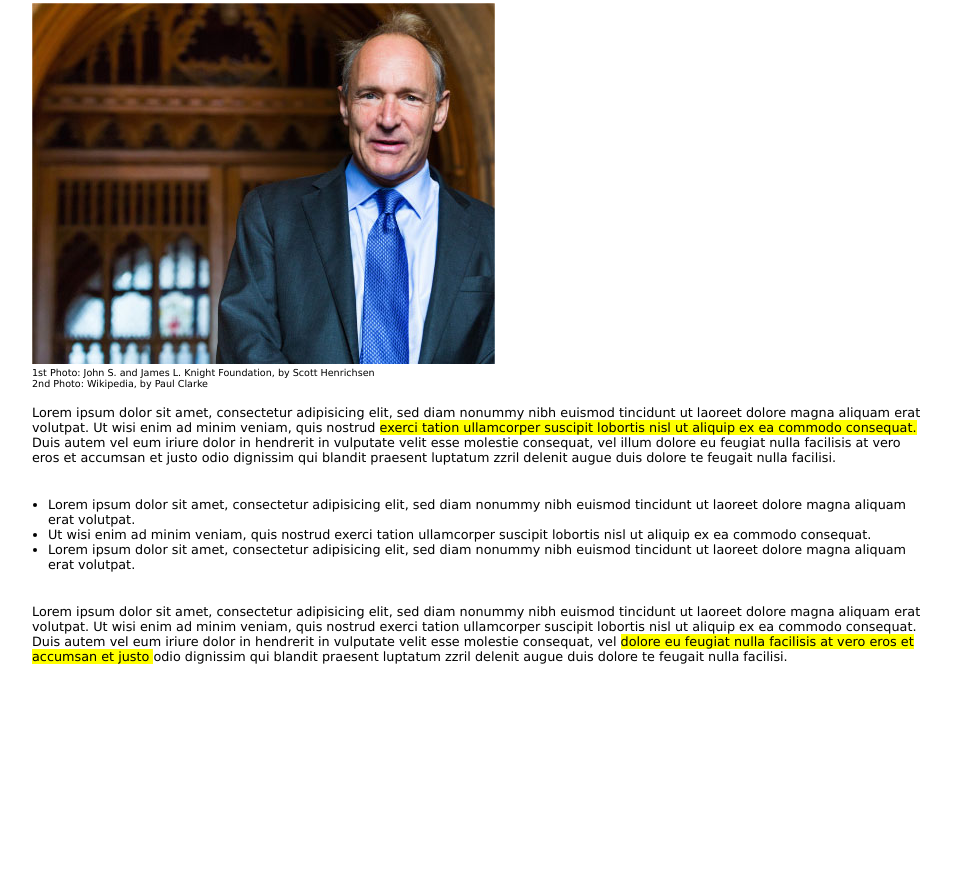
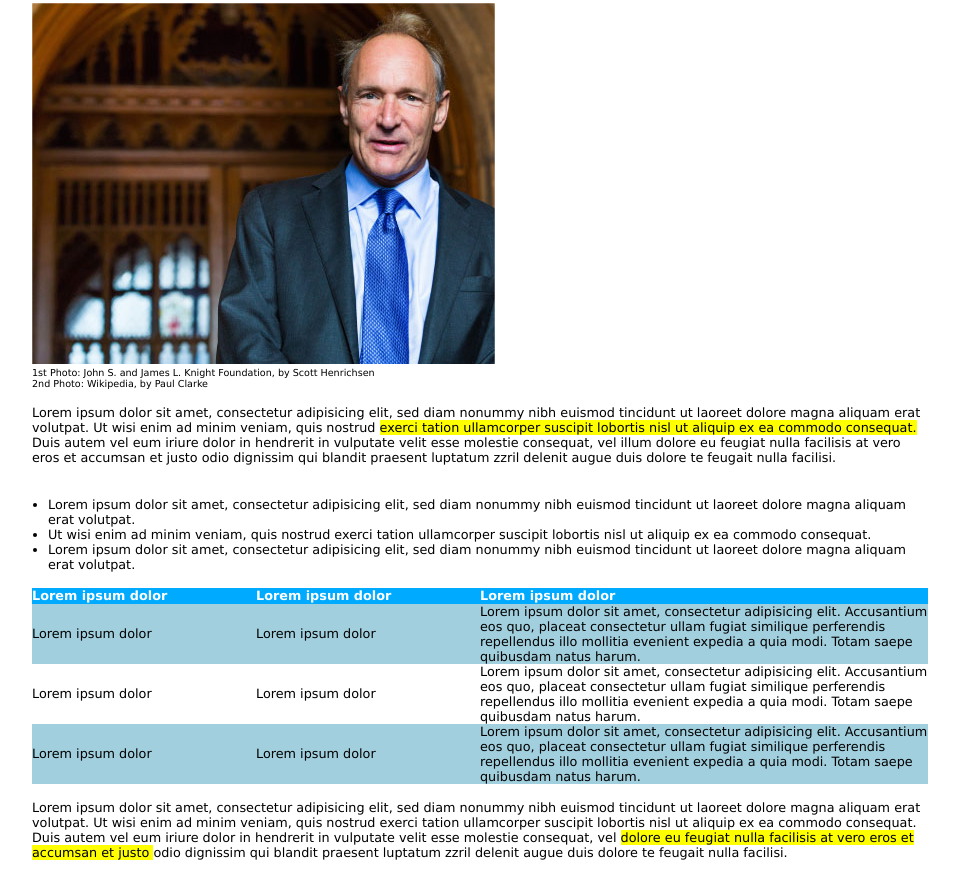
Before and after one commit to davidequattrocchi10/html-css-booleaner, a plain HTML site: page index.html in a window 1280 px wide. Shown: the part 571-1447 px from the top of the page, without its empty margins (160-1119 px from the left). Before the commit the page ends 1251 px from the top, so only its background shows below. Drawn offline with Linux system fonts and the light colour scheme.

Commit message:
add table

```diff
--- a/index.html
+++ b/index.html
@@ -41,6 +41,36 @@
                     <li> Lorem ipsum dolor sit amet, consectetur adipisicing elit, sed diam nonummy nibh euismod tincidunt ut laoreet dolore magna aliquam erat volutpat.</li>
                 </ul>
             </div>
+            <section>
+                <table class="table_initial">
+                    <thead class="table_heading">
+                        <tr>
+                            <th> Lorem ipsum dolor </th>
+                            <th> Lorem ipsum dolor </th>
+                            <th style="width: 50%;"> Lorem ipsum dolor </th>
+                        </tr>
+                    </thead>
+                    <tbody>
+                        <tr class="table_tr_odd">
+                            <td>Lorem ipsum dolor</td>
+                            <td>Lorem ipsum dolor</td>
+                            <td>Lorem ipsum dolor sit amet, consectetur adipisicing elit. Accusantium eos quo, placeat consectetur ullam fugiat similique perferendis repellendus illo mollitia evenient expedia a quia modi. Totam saepe quibusdam natus harum.</td>
+                        </tr>
+                        <tr class="table_tr_even">
+                            <td>Lorem ipsum dolor</td>
+                            <td>Lorem ipsum dolor</td>
+                            <td>Lorem ipsum dolor sit amet, consectetur adipisicing elit. Accusantium eos quo, placeat consectetur ullam fugiat similique perferendis repellendus illo mollitia evenient expedia a quia modi. Totam saepe quibusdam natus harum.</td>
+                        </tr>
+                        <tr class="table_tr_odd">
+                            <td>Lorem ipsum dolor</td>
+                            <td>Lorem ipsum dolor</td>
+                            <td>Lorem ipsum dolor sit amet, consectetur adipisicing elit. Accusantium eos quo, placeat consectetur ullam fugiat similique perferendis repellendus illo mollitia evenient expedia a quia modi. Totam saepe quibusdam natus harum.</td>
+                        </tr>
+                    </tbody>
+                </table>
+            </section>
+
+
 
 
             <div class="paragraph_1"> Lorem ipsum dolor sit amet, consectetur adipisicing elit, sed diam nonummy nibh euismod tincidunt ut laoreet dolore magna aliquam erat volutpat. Ut wisi enim
--- a/style.css
+++ b/style.css
@@ -51,3 +51,25 @@
     padding-bottom: 1rem;
     padding-left: 1rem;
 }
+
+.table_initial{
+    border-spacing: 0;
+    text-align: left;
+    }
+
+.table_heading{
+    background-color: rgb(0, 170, 255);
+    color: white;
+    height: 1rem;
+}
+
+.table_tr_odd{
+    background-color: rgb(161, 207, 222);
+    height: 3rem;
+
+}
+
+.table_tr_even{
+    background-color: white;
+    height: 3rem;
+}
```
